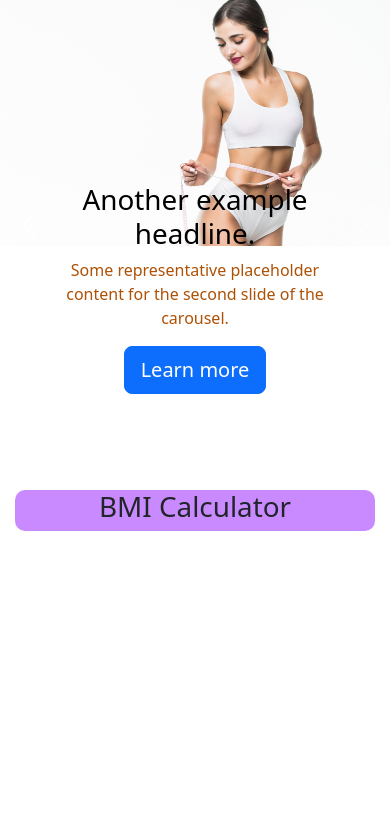
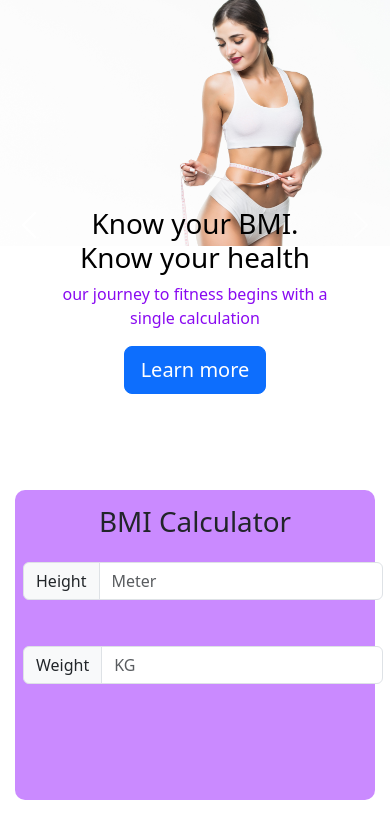
Before and after one commit to HemalshaAdasooriya/BMI-Calculator, a plain HTML site: page index.html in a window 390 px wide. Both pictures are taken after a click on the button 195 px from the left and 422 px from the top of the page. Drawn offline with nearby package versions, Linux system fonts and the light colour scheme.

Commit message:
new update

```diff
--- a/index.html
+++ b/index.html
@@ -22,7 +22,7 @@
                     <div class="container">
                         <div class="carousel-caption text-start">
                             <h1>Know your BMI. Know your health</h1>
-                            <p class="opacity-75">Some representative placeholder content for the first slide of the carousel.</p>
+                            <p>our journey to fitness begins with a single calculation</p>
                             <p><a class="btn btn-lg btn-primary" href="#">Sign up today</a></p>
                         </div>
                     </div>
@@ -31,8 +31,8 @@
                     <img src="./images/2.jpg" alt="weight" height="auto" width="100%">
                     <div class="container">
                         <div class="carousel-caption">
-                            <h1>Another example headline.</h1>
-                            <p>Some representative placeholder content for the second slide of the carousel.</p>
+                            <h1>Know your BMI. Know your health</h1>
+                            <p>our journey to fitness begins with a single calculation</p>
                             <p><a class="btn btn-lg btn-primary" href="#">Learn more</a></p>
                         </div>
                     </div>
@@ -41,8 +41,8 @@
                     <img src="./images/1.jpg" alt="figure" height="auto" width="100%">
                     <div class="container">
                         <div class="carousel-caption text-end">
-                            <h1>One more for good measure.</h1>
-                            <p>Some representative placeholder content for the third slide of this carousel.</p>
+                            <h1>Know your BMI. Know your health</h1>
+                            <p>your journey to fitness begins with a single calculation</p>
                             <p><a class="btn btn-lg btn-primary" href="#">Browse gallery</a></p>
                         </div>
                     </div>
@@ -53,9 +53,27 @@
         </div>
     </div>
 
-    <div class="d-flex justify-content-center">
-        <h1>BMI Calculator </h1>
-
+    <!-- section-1 -->
+    <div class="d-grid justify-content-center pb-lg-5 text-center">
+        <div class="row mb-3">
+            <div class="col">
+            <h1>BMI Calculator </h1>
+            </div>
+        </div>
+        <div class="row justify-content-center">
+            <div class="col-lg-5 col-md-8 col-sm-8 col-xs-3">
+                <div class="input-group mb-3 mx-2">
+                    <span class="input-group-text">Height</span>
+                    <input type="text" class="form-control" placeholder="Meter" aria-label="Username">
+                </div>
+            </div>
+            <div class="col-lg-5 col-md-8 col-sm-8 col-xs-3">
+                <div class="input-group mb-3 mx-2">
+                    <span class="input-group-text">Weight</span>
+                    <input type="text" class="form-control" placeholder="KG" aria-label="Username">
+                </div>
+            </div>
+        </div>
     </div>
 
 
--- a/style.css
+++ b/style.css
@@ -1,7 +1,6 @@
 body {
   margin: 0;
   padding: 0;
-  color: rgb(94, 14, 199);
 }
 .carousel-item{
   height: 450px;
@@ -10,48 +9,109 @@ body {
   color: black;
 }
 .carousel-caption p{
-  color: rgb(173, 81, 6);
+  color: rgb(137, 10, 241);
 }
-.d-flex{
+.d-grid{
   background-color: rgba(140, 0, 255, 0.459);
   border-radius: 10px;
   border: none;
-  padding: auto;
+  padding-bottom: 100px;
+
+}
+.d-grid h1{
+  margin-top: 15px;
+}
 
 
-}
-.cal h1{
 
-}
+
+
+
+
+
+
+
+
+
+
+
+
+
+
+
+
+
+
+
+
+
+
+
+
+
+
+
+
+
+
+
+
+
+
+
+
+
+
+
+
+
+
+
+
 
 @media (min-width: 319px) and (max-width: 480px) {
-      .d-flex {
+      .d-grid {
         margin-left: 15px;
         margin-right: 15px;
         margin-top: 40px;
       }
+      .row{
+        gap: 30px;
+      }
+      .form-control{
+        width: 50%;
+      }
     }
 
     @media (min-width: 481px) and (max-width: 1200px) {
-      .d-flex {
+      .d-grid {
         margin-left: 5rem;
         margin-right: 5rem;
         margin-top: 50px;
       }
+      .row{
+        gap: 30px;
+      }
     }
 
     @media (min-width: 1201px) and (max-width: 1600px) {
-      .d-flex {
+      .d-grid {
         margin-left: 10rem;
         margin-right: 10rem;
-        margin-top: 60px;
+        margin-top: 40px;
+      }
+      .row{
+        gap: 100px;
       }
     }
 
     @media (min-width: 1601px) {
-      .d-flex {
+      .d-grid {
         margin-left: 115px;
         margin-right: 115px;
         margin-top: 70px;
       }
+      .row{
+        gap: 250px;
+      }
     }
```
